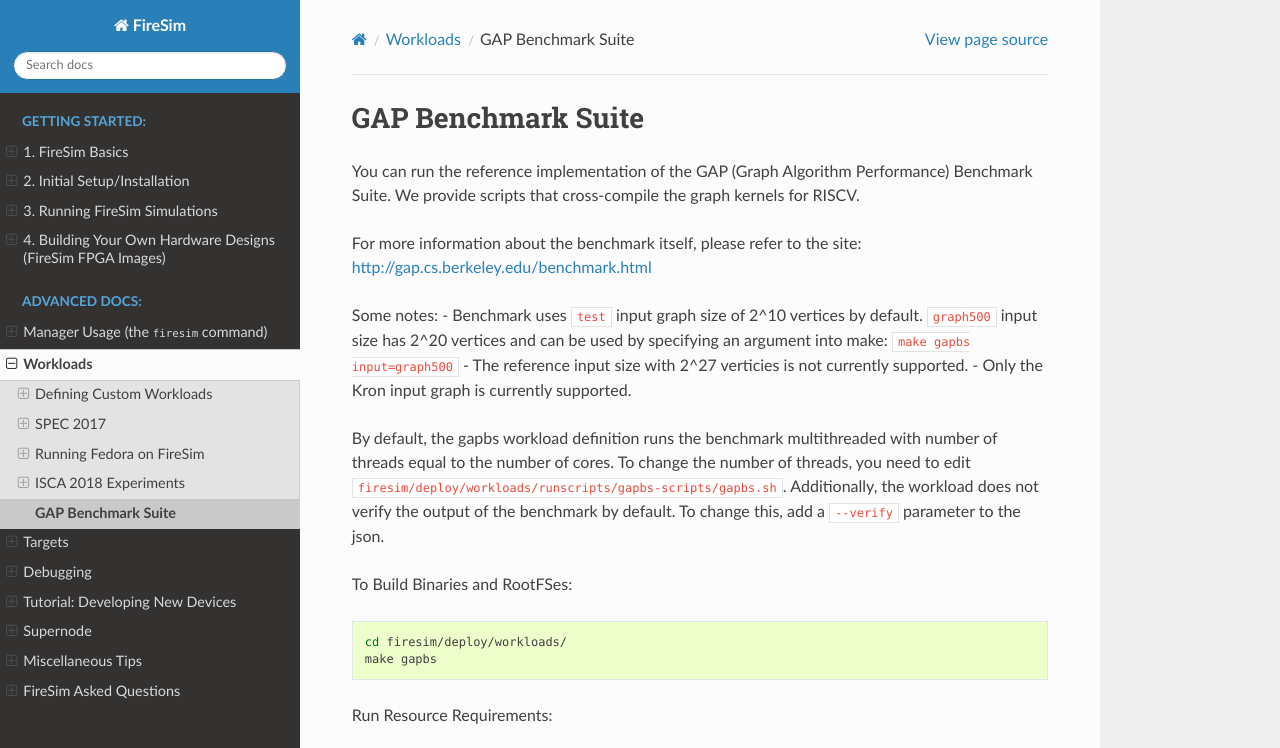
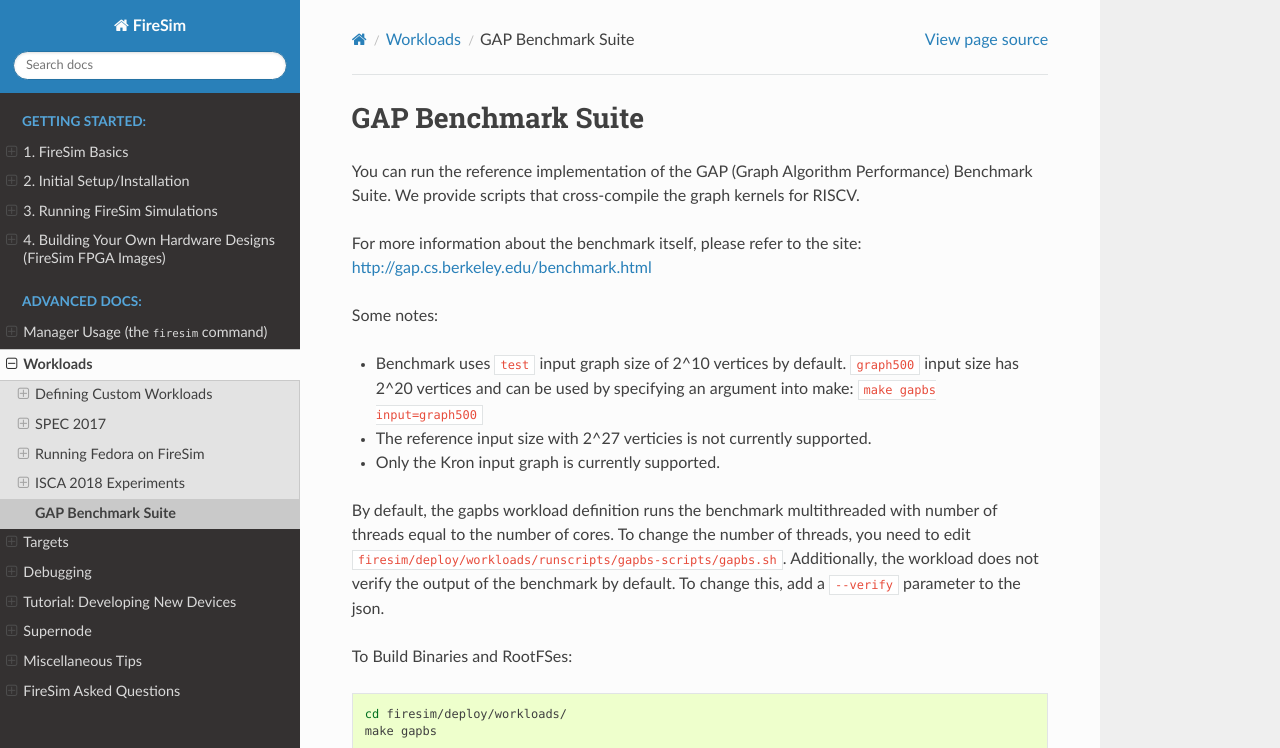
Before and after one commit to firesim/firesim, a Sphinx documentation site: the page built from docs/Advanced-Usage/Workloads/GAP-Benchmark-Suite.rst, in a window 1280 px wide and 1400 px high, cut to the strip 0-748 px from the top of the window. Built offline with Sphinx 7.4.7 and the Read the Docs theme 2.0.0, drawn with Linux system fonts in a browser that asks for light colours; part of the change alters nothing that is shown.

```diff
--- a/docs/Advanced-Usage/Workloads/GAP-Benchmark-Suite.rst
+++ b/docs/Advanced-Usage/Workloads/GAP-Benchmark-Suite.rst
@@ -9,6 +9,7 @@ For more information about the benchmark itself, please refer to the site:
 http://gap.cs.berkeley.edu/benchmark.html
 
 Some notes:
+
 -  Benchmark uses ``test`` input graph size of 2^10 vertices by default. ``graph500`` input size has 2^20 vertices and can be used by specifying an argument into make: ``make gapbs input=graph500``
 -  The reference input size with 2^27 verticies is not currently supported.
 -  Only the Kron input graph is currently supported.
@@ -24,7 +25,7 @@ To Build Binaries and RootFSes:
 
 Run Resource Requirements:
 
-.. include:: /../deploy/workloads/spec17-intrate.ini
+.. include:: /../deploy/workloads/gapbs.ini
    :start-line: 3
    :end-line: 6
    :code: ini
```
